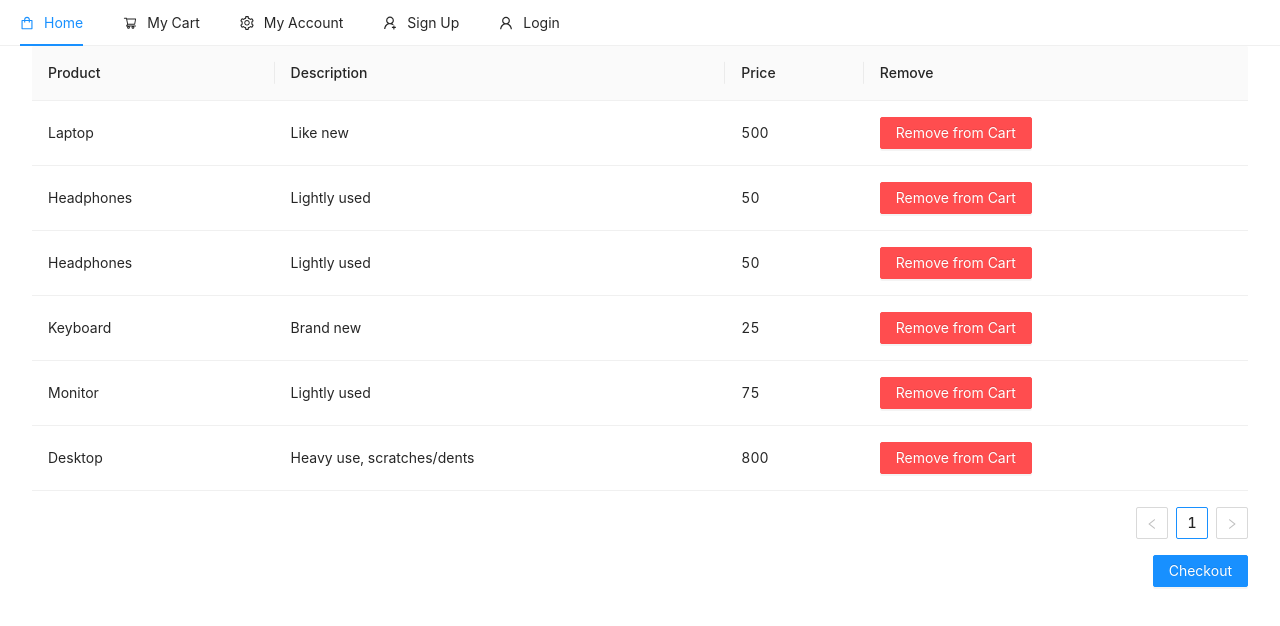
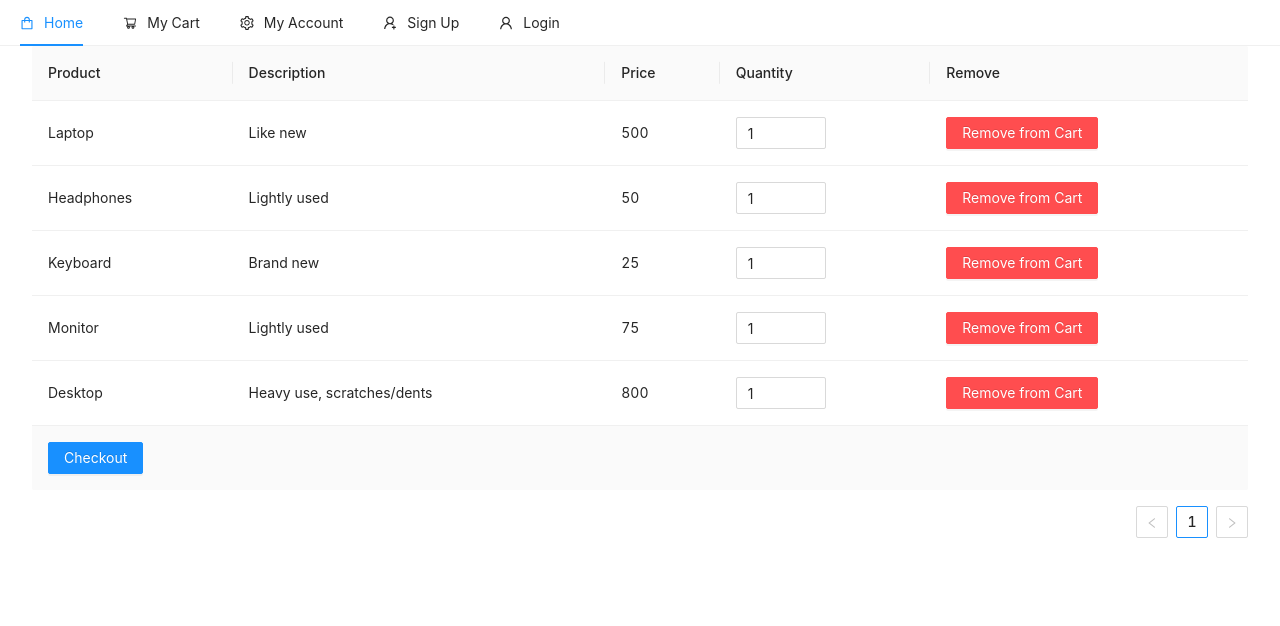
Before and after one commit to brogers856/cse5234_proj, a React (Create React App) app in the folder client/: page /cart in a window 1280 px wide. Shown: the top 626 px of the page. Built offline with nearby package versions, Linux system fonts and the light colour scheme.

Commit message:
Cart changes

```diff
--- a/client/src/App.js
+++ b/client/src/App.js
@@ -1,4 +1,4 @@
-import React from 'react';
+import React, { useEffect, useState } from 'react';
 import { Switch, Route } from 'react-router-dom';
 
 import Login from './pages/authentication/Login';
@@ -8,6 +8,23 @@ import Header from './components/navigation/Header';
 import NotFound from './pages/404/NotFound';
 
 const App = () => {
+  const [cart, setCart] = useState([]);
+
+  useEffect(() => {
+    //setCart(JSON.parse(window.localStorage.getItem('cart')) || [])
+  }, []);
+
+  useEffect(() => {
+    window.localStorage.setItem('cart', cart)
+  }, [cart]);
+
+  function addHandler() {
+    //setCart()
+  }
+
+  function removeHandler(){
+
+  }
   return (
     <>
       <Header />
--- a/client/src/pages/cart/Cart.js
+++ b/client/src/pages/cart/Cart.js
@@ -1,15 +1,24 @@
-import React from "react";
+import React, { useEffect } from "react";
 import { Link } from "react-router-dom"
-import { Table, Space, Button } from "antd";
+import { Table, Space, Button, InputNumber } from "antd";
 
-function onChange(value) {
-    console.log('changed', value);
+function onChange(value, record) {
+    data = data.map((item) => {
+        if(item.key === record.key) {
+          item.quantity = value;
+        }
+        return item
+      })
 }
 
 const columns = [
     { title: 'Product', dataIndex: 'product', key: 'product' },
     { title: 'Description', dataIndex: 'description', key: 'description' },
     { title: 'Price', dataIndex: 'price', key: 'price' },
+    {
+        title: 'Quantity', dataIndex: '', key: 'quantity',
+        render: (record) => <InputNumber min={0} max={100} defaultValue={1} onChange={(value) => onChange(value, record)} />,
+      },
     {
         title: 'Remove',
         dataIndex: '',
@@ -18,41 +27,40 @@ const columns = [
     },
 ];
 
-const data = [
+let data = [
     {
         key: 1,
         product: 'Laptop',
         price: 500,
+        quantity: 1,
         description: 'Like new'
     },
     {
         key: 2,
         product: 'Headphones',
         price: 50,
+        quantity: 1,
         description: 'Lightly used'
     },
     {
         key: 3,
-        product: 'Headphones',
-        price: 50,
+        product: 'Keyboard',
+        price: 25,
+        quantity: 1,
+        description: 'Brand new'
+    },
+    {
+        key: 4,
+        product: 'Monitor',
+        price: 75,
+        quantity: 1,
         description: 'Lightly used'
     },
     {
-        key: 4,
-        product: 'Keyboard',
-        price: 25,
-        description: 'Brand new'
-    },
-    {
         key: 5,
-        product: 'Monitor',
-        price: 75,
-        description: 'Lightly used'
-    },
-    {
-        key: 6,
         product: 'Desktop',
         price: 800,
+        quantity: 1,
         description: 'Heavy use, scratches/dents'
     },
 ];
@@ -63,8 +71,8 @@ const Cart = () => (
         <Table
             columns={columns}
             dataSource={data}
+            footer={() => <Button style={{ marginLeft: "auto" }} type="primary"><Link to="/shipping">Checkout</Link></Button>}
         />
-        <Button style={{ marginLeft: "auto" }} type="primary"><Link to="/shipping">Checkout</Link></Button>
     </>
 );
 
--- a/client/src/pages/home/Home.js
+++ b/client/src/pages/home/Home.js
@@ -1,8 +1,13 @@
 import React from "react";
 import { Table, InputNumber, Space, Button } from "antd";
 
-function onChange(value) {
-  console.log('changed', value);
+function onChange(value, record) {
+  data = data.map((item) => {
+    if(item.key === record.key) {
+      item.quantity = value;
+    }
+    return item
+  })
 }
 
 const columns = [
@@ -10,46 +15,51 @@ const columns = [
   { title: 'Description', dataIndex: 'description', key: 'description' },
   { title: 'Price', dataIndex: 'price', key: 'price' },
   {
-    title: 'Quantity', dataIndex: 'quantity', key: 'quantity',
-    render: () => <InputNumber min={0} max={100} defaultValue={0} onChange={onChange} />,
+    title: 'Quantity', dataIndex: '', key: 'quantity',
+    render: (record) => <InputNumber min={0} max={100} defaultValue={0} onChange={(value) => onChange(value, record)} />,
   },
   {
     title: 'Purchase',
     dataIndex: '',
     key: 'x',
-    render: () => <Button type="primary">Add to Cart</Button>,
+    render: (record) => <Button type="primary" onClick={()=> console.log(record)}>Add to Cart</Button>,
   },
 ];
 
-const data = [
+let data = [
   {
     key: 1,
     product: 'Laptop',
     price: 500,
+    quantity: 0,
     description: 'Like new'
   },
   {
     key: 2,
     product: 'Headphones',
     price: 50,
+    quantity: 0,
     description: 'Lightly used'
   },
   {
     key: 3,
     product: 'Keyboard',
     price: 25,
+    quantity: 0,
     description: 'Brand new'
   },
   {
     key: 4,
     product: 'Monitor',
     price: 75,
+    quantity: 0,
     description: 'Lightly used'
   },
   {
     key: 5,
     product: 'Desktop',
     price: 800,
+    quantity: 0,
     description: 'Heavy use, scratches/dents'
   },
 ];
```
